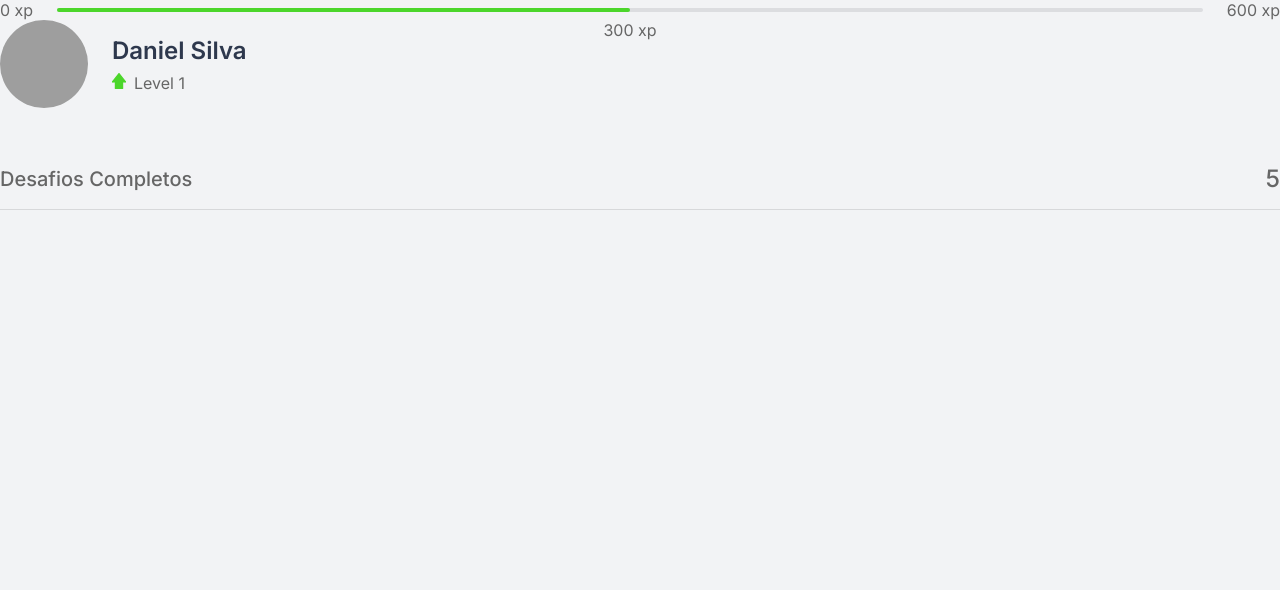
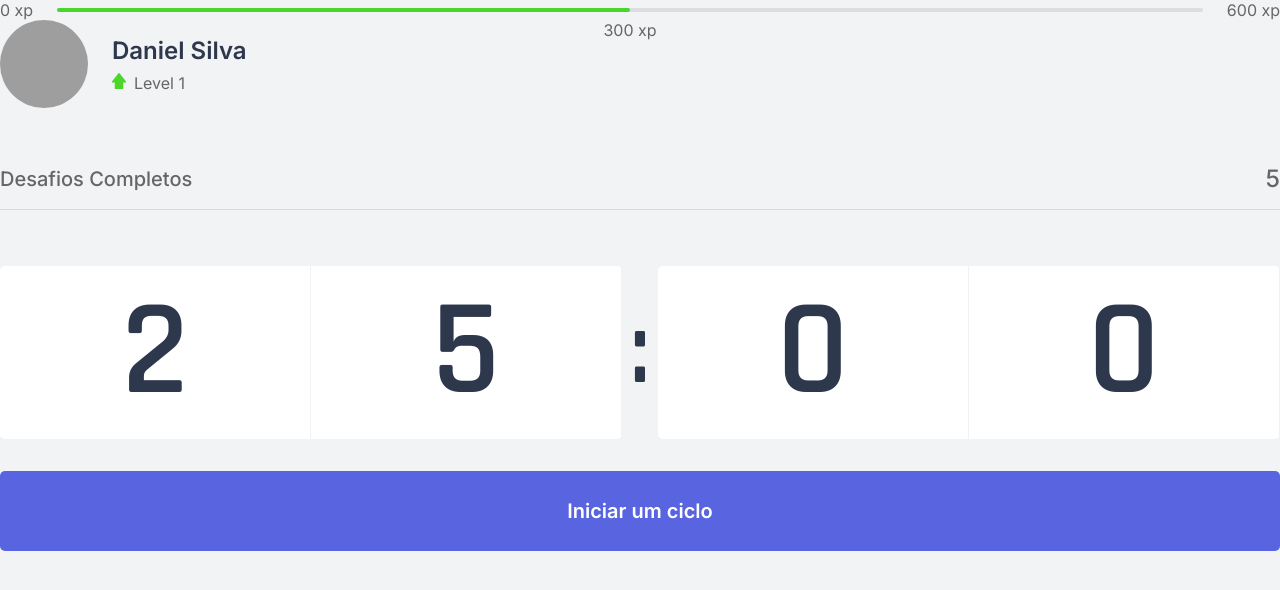
Before and after one commit to daniel3g/moveit, a Next.js app: page / in a window 1280 px wide. Shown: the top 590 px of the page. Built offline with nearby package versions, Linux system fonts and the light colour scheme; grey boxes are pictures that could not be loaded.

Commit message:
funcionalidade do countdown feita, faltando a funcionalidade de pausar

```diff
--- a/src/components/CountDown.tsx
+++ b/src/components/CountDown.tsx
@@ -1,17 +1,49 @@
+import { useState, useEffect } from 'react';
 import styles from '../styles/components/CountDown.module.css';
 
 export function CountDown(){
+  const [time, setTime] = useState(25 * 60);
+  const [active, setActive] = useState(false);
+
+  const minutes = Math.floor(time / 60);
+  const seconds = time % 60;
+
+  const [minuteLeft, minuteRight] = String(minutes).padStart(2, '0').split('');
+  const [secondLeft, secondRight] = String(seconds).padStart(2, '0').split('');
+
+  function startCountDown() {
+    setActive(true);
+  }
+
+  useEffect(()=> {
+    if (active && time > 0) {
+      setTimeout(() => {
+        setTime(time -1);
+      }, 1000);
+    }
+  }, [active, time])
+
   return (
-    <div className={styles.countdownContainer}>
-      <div>
-        <span>2</span>
-        <span>5</span>
+    <div>
+      <div className={styles.countdownContainer}>
+        <div>
+          <span>{minuteLeft}</span>
+          <span>{minuteRight}</span>
+        </div>
+        <span>:</span>
+          <div>
+            <span>{secondLeft}</span>
+            <span>{secondRight}</span>
+        </div>
       </div>
-      <span>:</span>
-        <div>
-          <span>0</span>
-          <span>0</span>
-       </div>
+
+      <button
+      type="button"
+      className={styles.countdownButton}
+      onClick={startCountDown}
+      >
+        Iniciar um ciclo
+      </button>
     </div>
 
   );
--- a/src/pages/_document.tsx
+++ b/src/pages/_document.tsx
@@ -5,6 +5,7 @@
     return (
       <Html>
         <Head>
+          <link rel="shortcut icon" href="favicon.png" type="image/png"/>
           <link rel="preconnect" href="https://fonts.gstatic.com" />
           <link href="https://fonts.googleapis.com/css2?family=Inter:wght@400;500;600&family=Rajdhani:wght@600&display=swap" rel="stylesheet" />
         </Head>
--- a/src/pages/index.tsx
+++ b/src/pages/index.tsx
@@ -1,18 +1,25 @@
 import { ExperienceBar } from "../components/ExperienceBar";
 import { Profile } from "../components/Profile";
 import { CompletedChallenges } from "../components/CompletedChallenges";
+import Head from 'next/head';
 
 import styles from '../styles/pages/Home.module.css';
+import { CountDown } from "../components/CountDown";
 
 export default function Home() {
   return (
     <div className={ styles.container }>
+      <Head>
+        <title>Move It</title>
+      </Head>
+
       <ExperienceBar />
 
       <section>
       <div>
         <Profile />
         <CompletedChallenges />
+        <CountDown />
       </div>
 
       <div>
--- a/src/styles/components/CountDown.module.css
+++ b/src/styles/components/CountDown.module.css
@@ -1,3 +1,64 @@
 .countdownContainer {
+  display: flex;
+  align-items: center;
+  font-family: Rajdhani;
+  font-weight: 600;
+  color: var(--title);
+}
 
+.countdownContainer > div {
+  flex: 1;
+
+  display: flex;
+  align-items: center;
+  justify-content: space-evenly;
+
+  background: var(--white);
+  box-shadow: 0 0 60px rgba(0, 0, 0 0.05);
+  border-radius: 5px;
+  font-size: 8.5rem;
+  text-align: center;
 }
+
+.countdownContainer > div span {
+  flex: 1;
+}
+
+.countdownContainer > div span:first-child {
+  border-right: 1px solid #f0f1f3;
+}
+
+.countdownContainer > div span:last-child {
+  border-right: 1px solid #f0f1f3;
+}
+
+.countdownContainer > span {
+  font-size: 6.25rem;
+  margin: 0 0.5rem;
+}
+
+.countdownButton {
+  width: 100%;
+  height: 5rem;
+
+  margin-top: 2rem;
+
+  display: flex;
+  align-items: center;
+  justify-content: center;
+
+  border: 0;
+  border-radius: 5px;
+
+  background: var(--blue);
+  color: var(--white);
+
+  font-size: 1.25rem;
+  font-weight: 600;
+
+  transition: background-color 0.2s;
+}
+
+.countdownButton:hover {
+  background: var(--blue-dark);
+}
```
